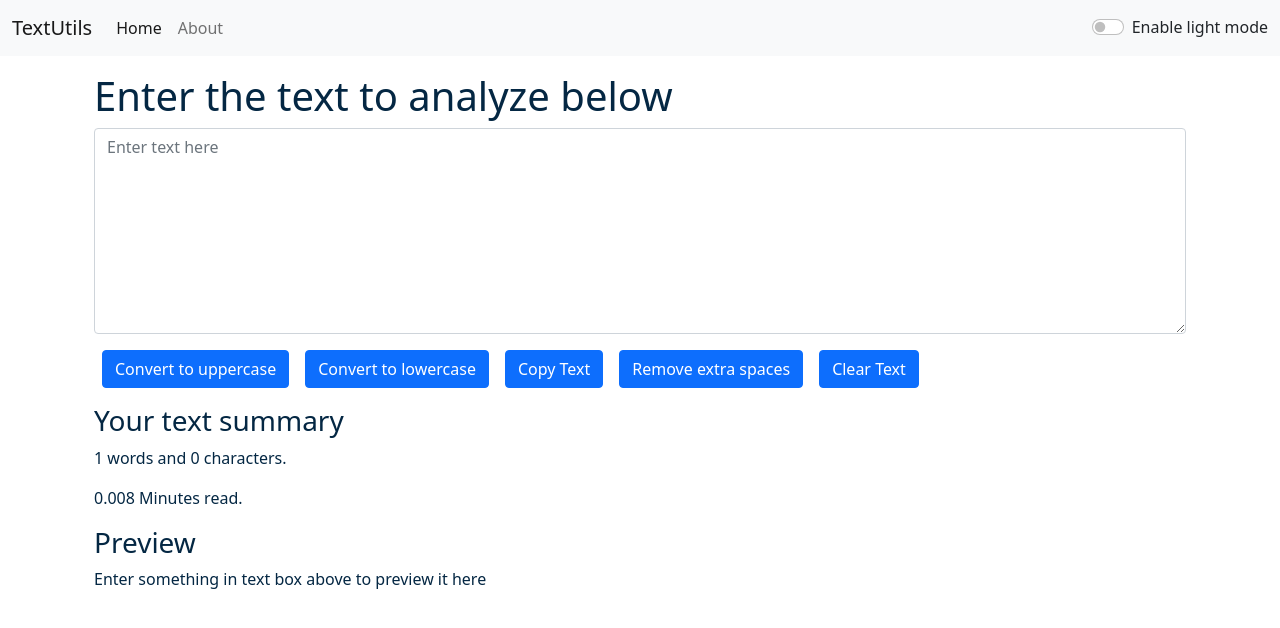
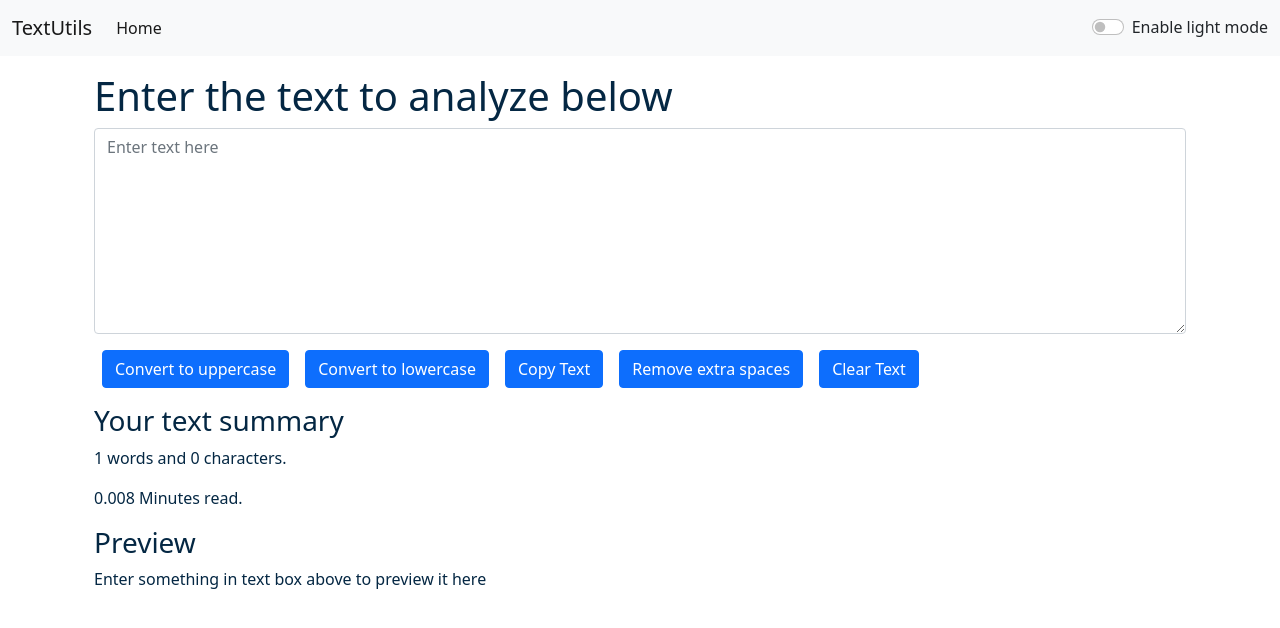
Before and after one commit to shubhsd/textutils-react, a React (Create React App) app: page / in a window 1280 px wide. Shown: the top 628 px of the page. Built offline with nearby package versions, Linux system fonts and the light colour scheme.

Commit message:
react router removed for deployment to github pages (as it does not support it) + deployment done on github pages

```diff
--- a/package.json
+++ b/package.json
@@ -1,4 +1,5 @@
 {
+  "homepage": "https://shubhsd.github.io/textutils-react",
   "name": "textutils",
   "version": "0.1.0",
   "private": true,
@@ -6,6 +7,7 @@
     "@testing-library/jest-dom": "^5.11.4",
     "@testing-library/react": "^11.1.0",
     "@testing-library/user-event": "^12.1.10",
+    "gh-pages": "^3.2.3",
     "react": "^17.0.2",
     "react-dom": "^17.0.2",
     "react-router-dom": "^5.3.0",
@@ -13,6 +15,8 @@
     "web-vitals": "^1.0.1"
   },
   "scripts": {
+    "predeploy": "npm run build",
+    "deploy": "gh-pages -d build",
     "start": "react-scripts start",
     "build": "react-scripts build",
     "test": "react-scripts test",
--- a/src/App.js
+++ b/src/App.js
@@ -1,16 +1,15 @@
 import React, { useState } from 'react'
 import './App.css';
-import About from './components/About';
+// import About from './components/About';
 import Alert from './components/Alert';
 import Navbar from './components/Navbar';
 import TextForm from './components/TextForm';
 
-import {
-  BrowserRouter as Router,
-  Switch,
-  Route,
-  Link
-} from "react-router-dom";
+// import {
+//   BrowserRouter as Router,
+//   Switch,
+//   Route
+// } from "react-router-dom";
 
 
 function App() {
@@ -55,21 +54,21 @@
 
   return (
     <>
-      <Router>
+      {/* <Router> */}
         <Navbar title='TextUtils' aboutText='About' mode={mode} toggleMode={toggleMode} />
         <Alert alert={alert} />
         <div className='container my-3'>
-          <Switch>
+          {/* <Switch> */}
             {/* Use exact to let our route match the exact component other wise it will fetch partially */}
-            <Route exact path="/">
+            {/* <Route exact path="/"> */}
               <TextForm heading='Enter the text to analyze below' mode={mode} showAlert={showAlert} />
-            </Route>
-            <Route exact path="/about">
+            {/* </Route> */}
+            {/* <Route exact path="/about">
               <About />
             </Route>
-          </Switch>
+          </Switch> */}
         </div>
-      </Router>
+      {/* </Router> */}
     </>
   );
 }
--- a/src/components/Navbar.js
+++ b/src/components/Navbar.js
@@ -1,6 +1,6 @@
 import React from 'react'
 import PropTypes from 'prop-types'
-import { Link } from 'react-router-dom'
+// import { Link } from 'react-router-dom'
 
 // Proptypes check the type of props received and validates if it is correct or not.
 // Default props - if let say value of the written prop is not passed then it will write that default value there instead of showing error
@@ -20,11 +20,11 @@
                 <div className="collapse navbar-collapse" id="navbarSupportedContent">
                     <ul className="navbar-nav me-auto mb-2 mb-lg-0">
                         <li className="nav-item">
-                            <Link className="nav-link active" aria-current="page" to="/">Home</Link>
+                            <a className="nav-link active" aria-current="page" href="#">Home</a>
                         </li>
-                        <li className="nav-item">
-                            <Link className="nav-link" to="/about">{props.aboutText}</Link>
-                        </li>
+                        {/* <li className="nav-item">
+                            <a className="nav-link" href="/about">{props.aboutText}</a>
+                        </li> */}
                     </ul>
 
                     <form className="d-flex">
```
Also changed, not shown: 1 other file (tests, documents, lock files or other folders).
